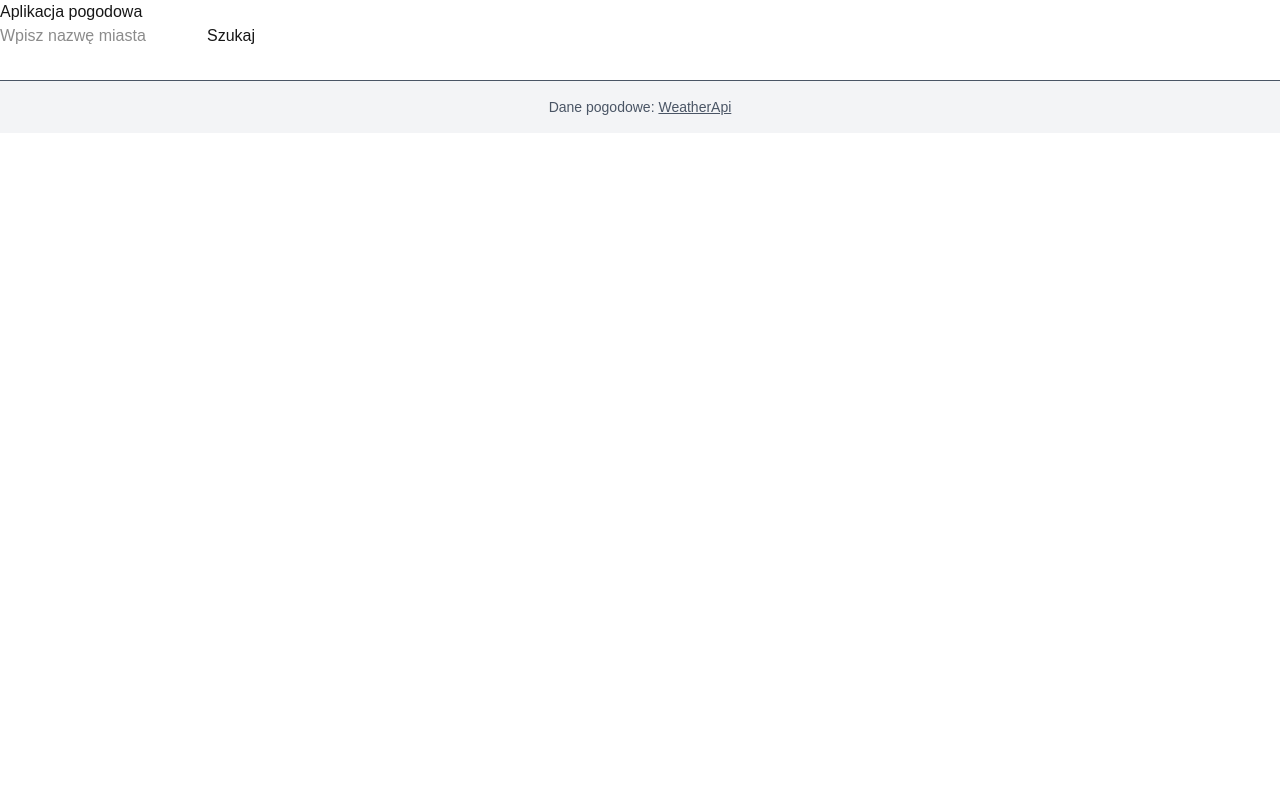
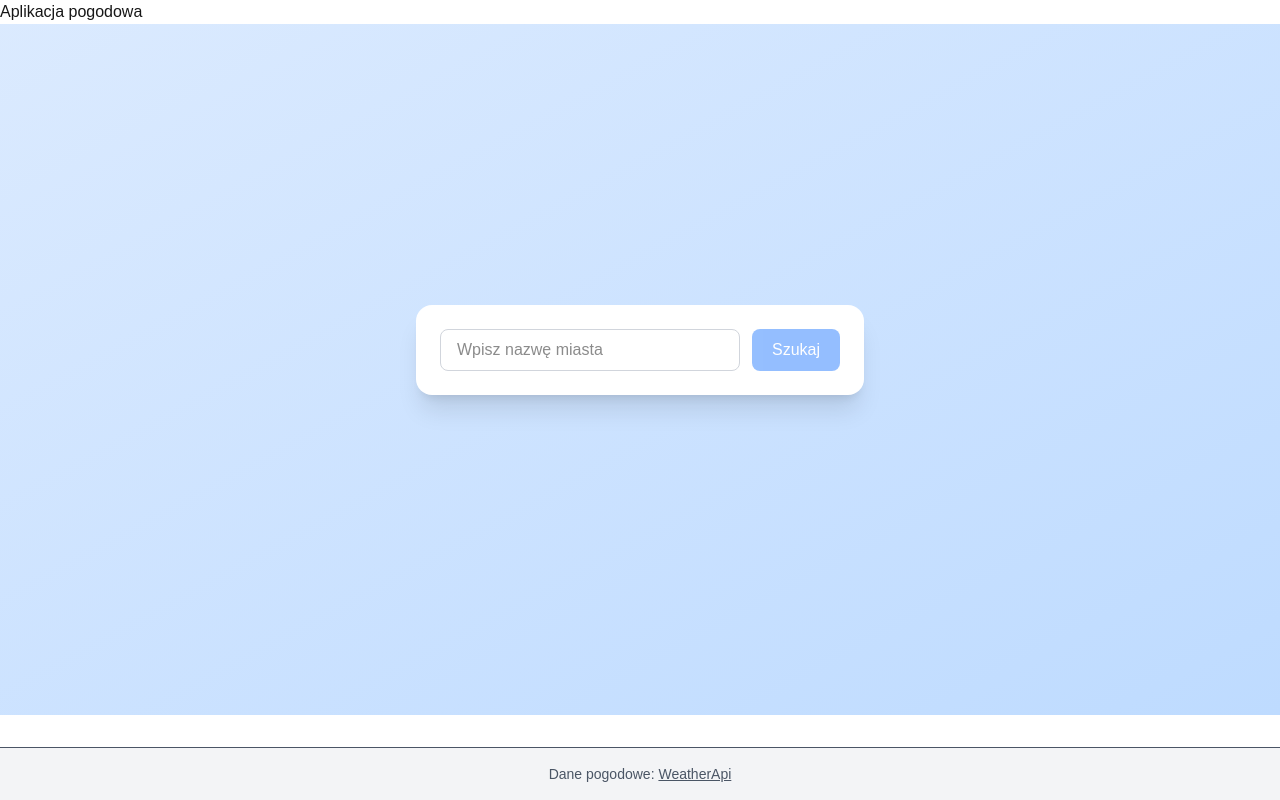
Before and after one commit to 1Kr3ksu/weather-app, a Next.js app: page / in a window 1280 px wide. Built offline with nearby package versions, Linux system fonts and the light colour scheme.

Commit message:
Update page.tsx

```diff
--- a/app/page.tsx
+++ b/app/page.tsx
@@ -2,9 +2,6 @@
 import Header from "./components/Header";
 import Footer from "./components/Footer";
 import { useState } from "react";
-
-
-// import "./css/main.css";
 
 export default function Home() {
   const [city, setCity] = useState("");
@@ -16,6 +13,7 @@ export default function Home() {
   const handleSubmit = async (e: React.FormEvent) => {
     e.preventDefault();
     if (!city.trim()) return;
+
     setLoading(true);
     setError("");
     setWeather(null);
@@ -24,69 +22,112 @@ export default function Home() {
       const res = await fetch(
         `https://api.weatherapi.com/v1/current.json?key=${apiKey}&q=${encodeURIComponent(city)}&lang=pl`
       );
+
       if (!res.ok) throw new Error("Nie znaleziono miasta");
+
       const data = await res.json();
+
       setTimeout(() => {
         setWeather(data);
         setLoading(false);
       }, 1000);
-    } catch (err: any) {
+
+    } catch (err) {
       setError("Nie znaleziono miasta lub wystąpił błąd.");
       setLoading(false);
     }
   };
 
   return (
-    <>
+    <div className="min-h-screen flex flex-col">
+
       <Header />
-      <main className="main-container">
-        <section className="search-panel-section">
-          <div className="search-panel">
-            <form className="search-form" onSubmit={handleSubmit}>
+
+      <main className="flex-1 flex flex-col items-center justify-center gap-10 p-6 bg-gradient-to-br from-blue-100 to-blue-200 dark:from-zinc-900 dark:to-black">
+
+        <section className="w-full flex justify-center">
+          <div className="bg-white dark:bg-zinc-900 p-6 rounded-2xl shadow-xl w-full max-w-md">
+
+            <form className="flex gap-3" onSubmit={handleSubmit}>
               <input
                 type="text"
                 placeholder="Wpisz nazwę miasta"
                 value={city}
                 onChange={(e) => setCity(e.target.value)}
-                className="input"
+                className="flex-1 px-4 py-2 border border-gray-300 rounded-lg focus:outline-none focus:ring-2 focus:ring-blue-500 dark:bg-zinc-800 dark:border-zinc-700"
               />
-              <button type="submit" className="search-button" disabled={!city.trim() || loading}>
+
+              <button
+                type="submit"
+                disabled={!city.trim() || loading}
+                className="px-5 py-2 bg-blue-500 text-white rounded-lg hover:bg-blue-600 transition disabled:opacity-50"
+              >
                 {loading ? "Ładowanie..." : "Szukaj"}
               </button>
             </form>
-            {error && <div className="error-message">{error}</div>}
+
+            {error && (
+              <div className="text-red-500 mt-3 text-center text-sm">
+                {error}
+              </div>
+            )}
+
           </div>
         </section>
-        <section className="weather-section">
+
+        <section className="w-full flex justify-center">
+
           {loading && (
-            <div className="progress-bar">
+            <div className="bg-white dark:bg-zinc-900 px-6 py-4 rounded-xl shadow-md text-gray-700 dark:text-gray-300 animate-pulse">
               Ładowanie...
             </div>
           )}
+
           {!loading && weather && (
-            <div className="weather-card">
-              <div className="city">
+            <div className="bg-white dark:bg-zinc-900 p-8 rounded-2xl shadow-2xl text-center w-full max-w-md">
+
+              <div className="text-2xl font-bold mb-4">
                 {weather.location.name}, {weather.location.country}
               </div>
-              <div className="temperature-row">
-                <span className="temp">{weather.current.temp_c}°C</span>
+
+              <div className="flex items-center justify-center gap-4 mb-3">
+                <span className="text-5xl font-bold">
+                  {weather.current.temp_c}°C
+                </span>
+
                 <img
                   src={weather.current.condition.icon}
                   alt={weather.current.condition.text}
-                  className="weather-icon"
+                  className="w-16 h-16"
                 />
               </div>
-              <div className="description">
+
+              <div className="text-lg text-gray-600 dark:text-gray-300 mb-3">
                 {weather.current.condition.text}
               </div>
-              <div className="details">
+
+              <div className="text-sm text-gray-500 dark:text-gray-400">
                 Wilgotność: {weather.current.humidity}% | Wiatr: {weather.current.wind_kph} km/h
               </div>
+              <div className="text-sm text-gray-500 dark:text-gray-400 space-y-1">
+                <div className="text-sm text-gray-500 dark:text-gray-400 space-y-1">
+                  <div>Odczuwalna: {weather.current.feelslike_c}°C</div>
+                  <div>Wilgotność: {weather.current.humidity}%</div>
+                  <div>Wiatr: {weather.current.wind_kph} km/h</div>
+                  <div>Ciśnienie: {weather.current.pressure_mb} hPa</div>
+                </div>
+              </div>
+
+
             </div>
           )}
+
         </section>
+
       </main>
+
       <Footer />
-    </>
+
+    </div>
   );
 }
```
